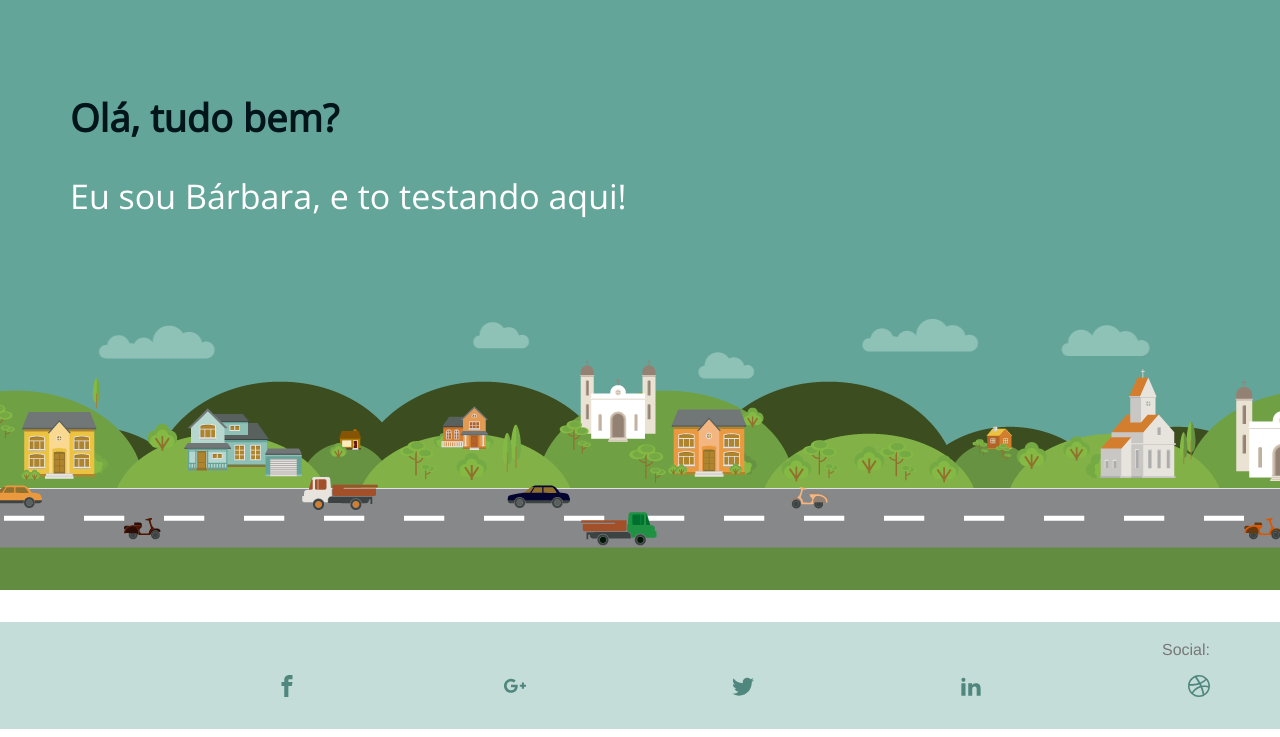
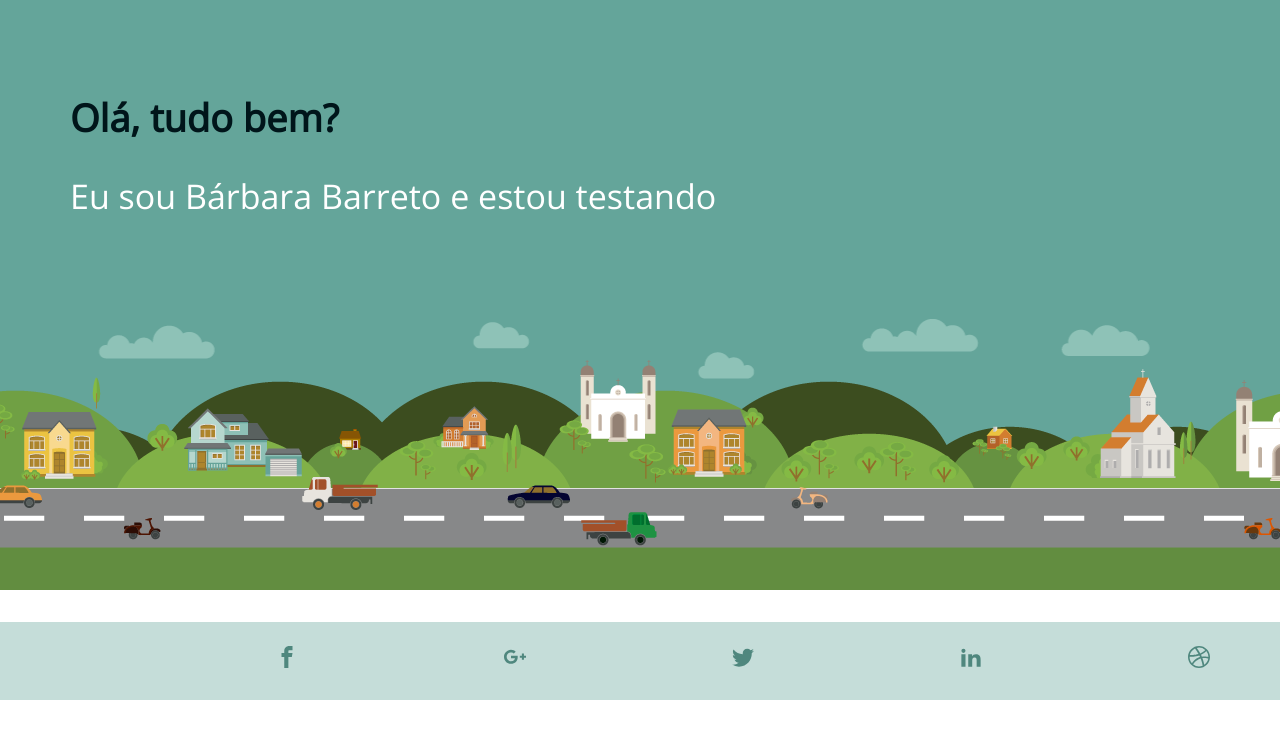
Before and after one commit to BarbaraBarreto/JS-Projeto, a plain HTML site: page index.html in a window 1280 px wide. Shown: the part 63-800 px from the top of the page. Drawn offline with nearby package versions, Linux system fonts and the light colour scheme.

Commit message:
atualizando

```diff
--- a/index.html
+++ b/index.html
@@ -41,7 +41,7 @@
 <div class="jumbotron header-animado">
     <div class="container">
         <p class="header-animado__title">Olá, tudo bem? </p>
-        <h1 class="header-animado__subtitle">Eu sou Bárbara, e to testando aqui!</h1>
+        <h1 class="header-animado__subtitle">Eu sou Bárbara Barreto e estou testando</h1>
     </div>
 
     <div class="header-animado__ilustra">
@@ -56,7 +56,7 @@
 
 <footer class="rodape">
     <div class="container">
-        <p class="text-muted text-right">Social:</p>
+        <p class="text-muted text-right"></p>
         <ul class="list-inline pull-right">
             <li>
                 <a href="#" class="btn-social btn-outline">
```
